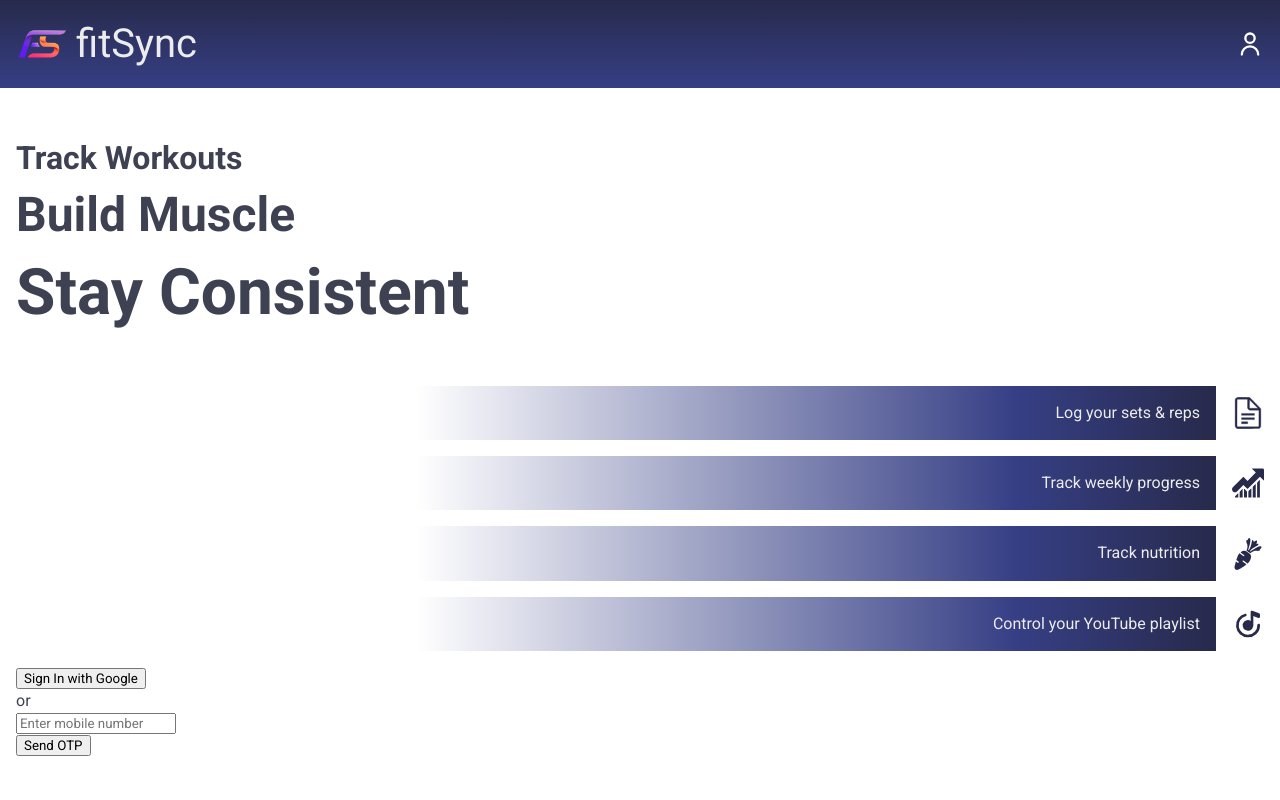
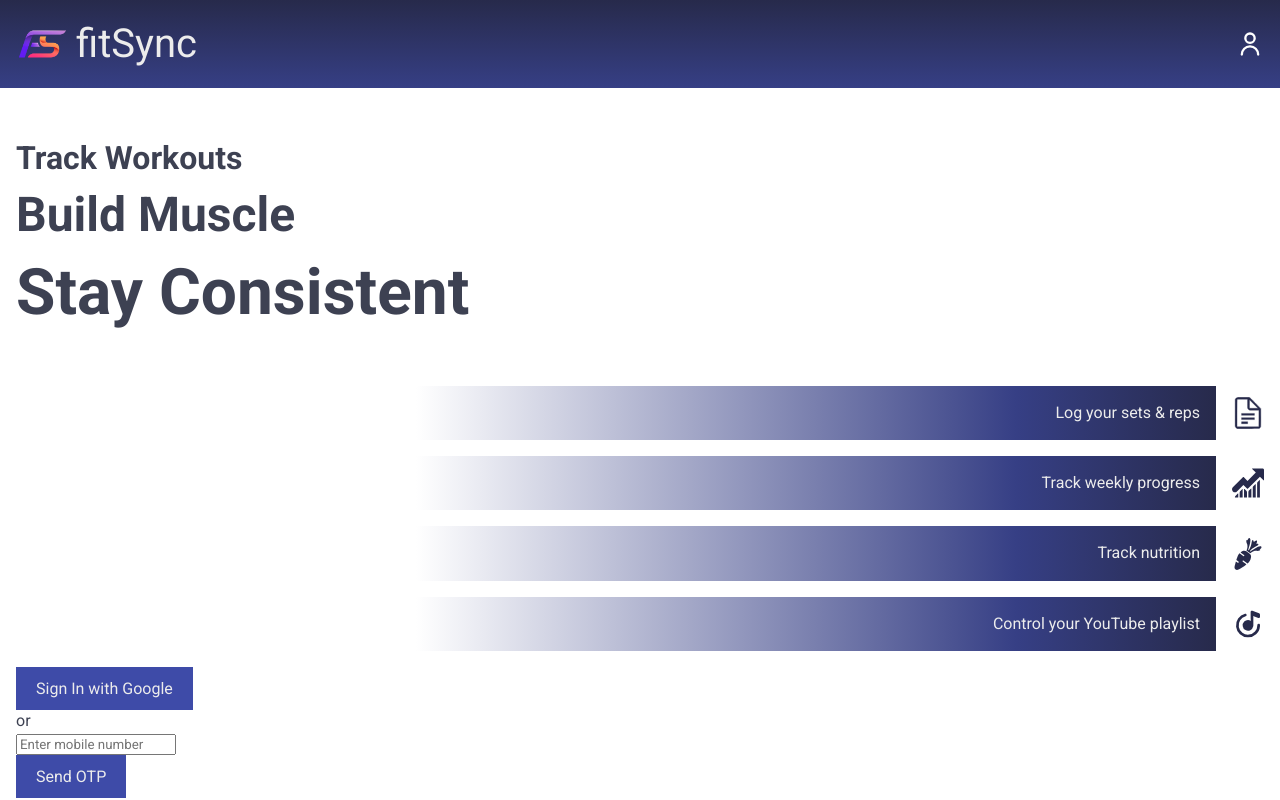
Before and after one commit to Surajit05021997/fit-sync, an Angular app: page / in a window 1280 px wide. Built offline with nearby package versions, Linux system fonts and the light colour scheme.

Commit message:
added shared module with button component

```diff
--- a/src/app/modules/public/pages/landing/landing.component.html
+++ b/src/app/modules/public/pages/landing/landing.component.html
@@ -25,9 +25,7 @@
     </ul>
 
     <!-- Google Sign-In -->
-    <button class="google-signin" (click)="signInWithGoogle()">
-      Sign In with Google
-    </button>
+    <app-fs-button class="google-signin" buttonText="Sign In with Google" (click)="signInWithGoogle()"></app-fs-button>
 
     <!-- Divider -->
     <div class="divider">or</div>
@@ -42,7 +40,7 @@
         required
       />
       <div id="recaptcha-container"></div>
-      <button type="submit">Send OTP</button>
+      <app-fs-button type="submit" buttonText="Send OTP"></app-fs-button>
     </form>
 
     <form (ngSubmit)="verifyOTP()" *ngIf="otpSent">
--- a/src/app/modules/public/pages/landing/landing.component.scss
+++ b/src/app/modules/public/pages/landing/landing.component.scss
@@ -37,9 +37,6 @@
         );
         color: var(--clr-neutral-200);
       }
-
-      .feature-icon {
-      }
     }
   }
 }
--- a/src/app/modules/public/public.module.ts
+++ b/src/app/modules/public/public.module.ts
@@ -2,6 +2,7 @@ import { NgModule } from '@angular/core';
 import { LandingComponent } from './pages';
 import { FormsModule } from '@angular/forms';
 import { CommonModule } from '@angular/common';
+import { SharedModule } from '../../shared/shared.module'
 
 @NgModule({
   declarations: [
@@ -10,6 +11,7 @@ import { CommonModule } from '@angular/common';
   imports: [
     CommonModule,
     FormsModule,
+    SharedModule,
   ],
   exports: [
     LandingComponent
--- /dev/null
+++ b/src/app/shared/components/fs-button/fs-button.component.html
@@ -0,0 +1,3 @@
+<button class="fs-button">
+  {{buttonText}}
+</button>
--- /dev/null
+++ b/src/app/shared/components/fs-button/fs-button.component.scss
@@ -0,0 +1,12 @@
+.fs-button {
+  background-color: var(--clr-primary-300);
+  padding: .75rem 1.25rem;
+  color: var(--clr-neutral-200);
+  border: none;
+  transition: all 250ms;
+
+  &:hover {
+    cursor: pointer;
+    background-color: var(--clr-primary-400);
+  }
+}
--- /dev/null
+++ b/src/app/shared/components/fs-button/fs-button.component.ts
@@ -0,0 +1,10 @@
+import { Component, Input } from "@angular/core";
+
+@Component({
+  selector: 'app-fs-button',
+  templateUrl: './fs-button.component.html',
+  styleUrls: ['./fs-button.component.scss'],
+})
+export class fsButtonComponent {
+  @Input() buttonText: string = '';
+}
--- /dev/null
+++ b/src/app/shared/components/index.ts
@@ -0,0 +1 @@
+export * from './fs-button/fs-button.component';
--- a/src/styles.scss
+++ b/src/styles.scss
@@ -13,6 +13,8 @@
   --clr-neutral-900: #000000;
   --clr-success: #65b741;
   --clr-error: #ee4e4e;
+  --clr-primary-200: #4e60ec;
+  --clr-primary-300: #3e4ba8;
   --clr-primary-400: #363f85;
   --clr-primary-500: #272a4b;
 
@@ -69,6 +71,7 @@ canvas {
 
 button {
   font-family: inherit;
+  font-size: inherit;
 }
 
 input,
```
Also changed, not shown: src/app/shared/shared.module.ts (added, +8 -0 lines).
